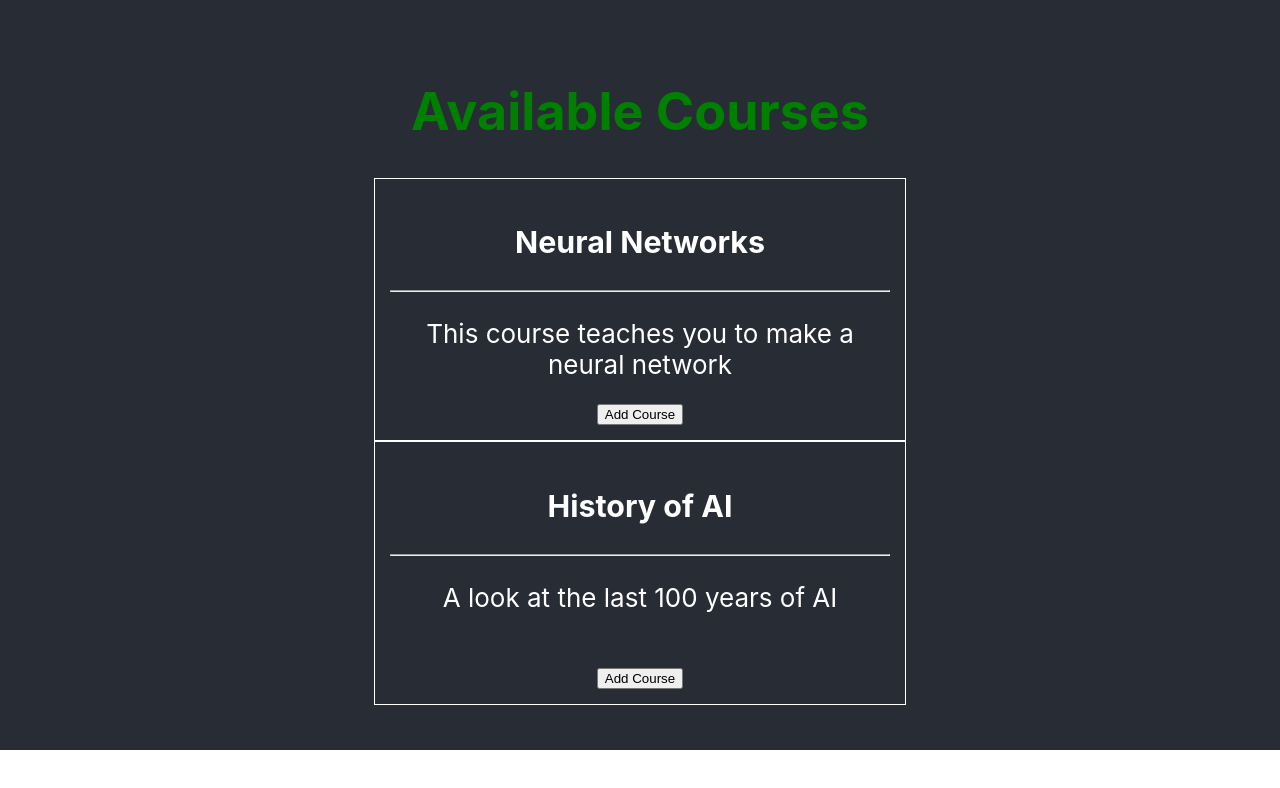
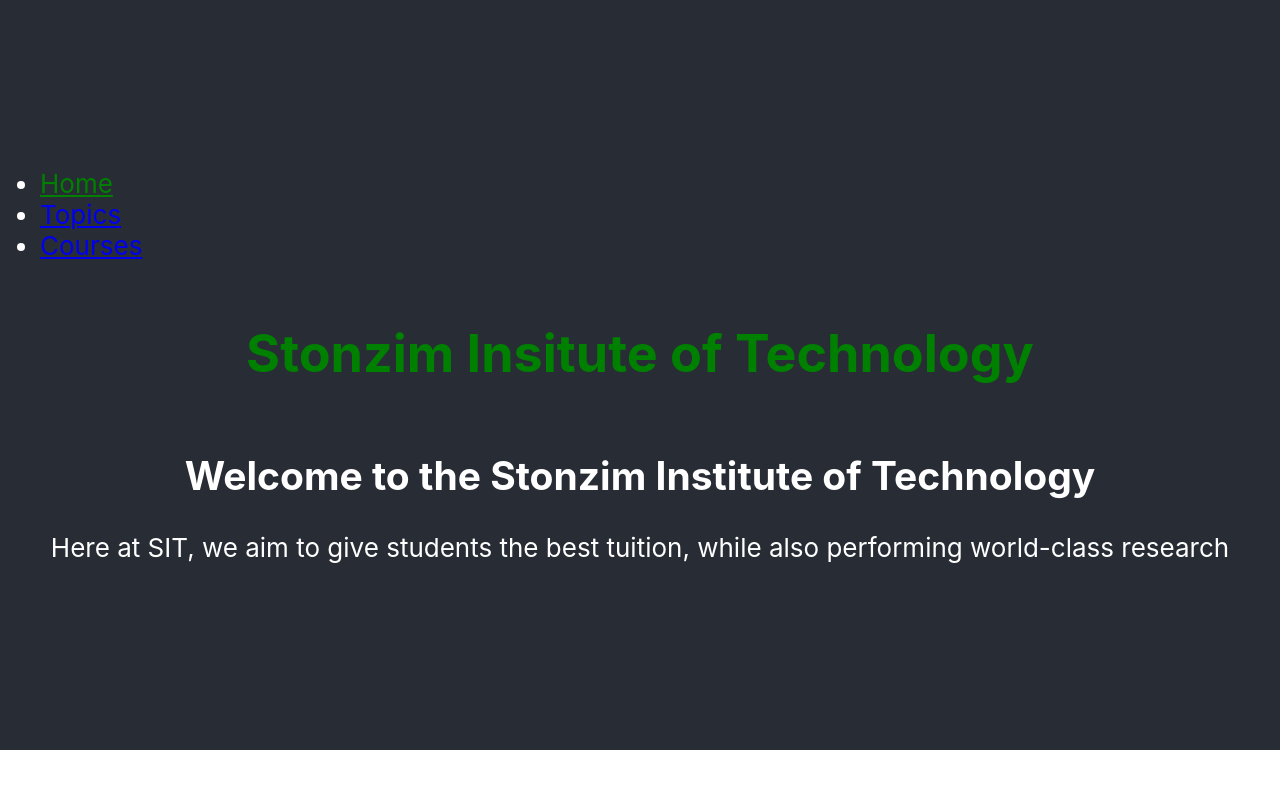
Before and after one commit to stonzim/CourseFrontend, a React (Create React App) app: page / in a window 1280 px wide. Shown: the top 788 px of the page. Built offline with nearby package versions, Linux system fonts and the light colour scheme.

Commit message:
Added extra pages

```diff
--- a/package.json
+++ b/package.json
@@ -9,6 +9,7 @@
     "node-sass": "^4.13.1",
     "react": "^16.12.0",
     "react-dom": "^16.12.0",
+    "react-router-dom": "^5.1.2",
     "react-scripts": "^3.4.0"
   },
   "scripts": {
--- a/src/App.js
+++ b/src/App.js
@@ -1,45 +1,71 @@
-import React, { useState, useRef } from "react";
+import React from "react";
 import "./App.scss";
-import Course from "./components/Course";
-import { ADDRCONFIG } from "dns";
+// import Course from "./components/Course";
+import { BrowserRouter, Route, Link, NavLink } from "react-router-dom";
+import coursesss from "./pages/Courses";
+import index from "./pages/Index";
 
-const initialCourses = [
-  {
-    id: 1,
-    title: "Neural Networks",
-    desc: "This course teaches you to make a neural network"
-  },
-  {
-    id: 2,
-    title: "History of AI",
-    desc: "A look at the last 100 years of AI"
-  }
-];
+// const initialCourses = [
+//   {
+//     id: 1,
+//     title: "Neural Networks",
+//     desc: "This course teaches you to make a neural network"
+//   },
+//   {
+//     id: 2,
+//     title: "History of AI",
+//     desc: "A look at the last 100 years of AI"
+//   }
+// ];
 
 function App() {
-  const [courses, setCourses] = useState(initialCourses);
+  //   const [courses, setCourses] = useState(initialCourses);
 
-  const addCourseHandler = e => {
-    const copyCourses = courses.filter(course => course !== this);
-    setCourses(copyCourses);
-  };
+  //   function addCourseHandler(e) {
+  //     const copyCourses = courses.filter(
+  //       course => course.id !== parseInt(e.target.name)
+  //     );
+
+  //     setCourses(copyCourses);
+  //   }
 
   return (
+    <BrowserRouter>
       <div className="App">
         <header className="App-header">
-        <h1 className="green App-title">Available Courses</h1>
-        {courses.map((course, i) => (
-          <div>
+          <nav align="left">
+            <ul>
+              <li>
+                <NavLink to="/" exact activeStyle={{ color: "green" }}>
+                  Home
+                </NavLink>
+              </li>
+              <li>
+                <NavLink to="/topics" exact activeStyle={{ color: "green" }}>
+                  Topics
+                </NavLink>
+              </li>
+              <li>
+                <NavLink to="/courses" exact activeStyle={{ color: "green" }}>
+                  Courses
+                </NavLink>
+              </li>
+            </ul>
+          </nav>
+          <h1 className="green App-title">Stonzim Insitute of Technology</h1>
+          <Route path="/" exact component={index}></Route>
+          <Route path="/courses" exact component={coursesss}></Route>
+          {/* {courses.map((course, i) => (
+            <div key={i}>
               <Course
-              title={course.title}
-              desc={course.desc}
-              key={`${i}${course.title}${course.desc}`}
+                course={course}
+                key={i}
                 onClick={addCourseHandler}
-            ></Course>
-          </div>
-        ))}
+              ></Course> */}
+          {/* </div> */}
         </header>
       </div>
+    </BrowserRouter>
   );
 }
 
--- a/src/App.scss
+++ b/src/App.scss
@@ -23,3 +23,9 @@ $colour: green;
 .green {
   color: $colour;
 }
+
+nav {
+  margin-left: 0;
+  margin-right: auto;
+  text-align: left;
+}
--- a/src/components/Course.js
+++ b/src/components/Course.js
@@ -1,15 +1,15 @@
-import React, { useState } from "react";
+import React from "react";
 import "./Course.scss";
 
 function Course(props) {
-  //   const [flag, setFlag] = useState(false);
-  //   let flag = false;
   return (
     <div className="course-style">
-      <h3>{props.title}</h3>
+      <h3>{props.course.title}</h3>
       <hr></hr>
-      <p>{props.desc}</p>
-      <button onClick={props.onClick}>Add Course</button>
+      <p>{props.course.desc}</p>
+      <button name={props.course.id} onClick={props.onClick}>
+        Add Course
+      </button>
     </div>
   );
 }
--- /dev/null
+++ b/src/pages/Courses.js
@@ -0,0 +1,42 @@
+import React, { useState } from "react";
+import Course from "../components/Course";
+
+const initialCourses = [
+  {
+    id: 1,
+    title: "Neural Networks",
+    desc: "This course teaches you to make a neural network"
+  },
+  {
+    id: 2,
+    title: "History of AI",
+    desc: "A look at the last 100 years of AI"
+  }
+];
+
+function Courses() {
+  const [courses, setCourses] = useState(initialCourses);
+
+  function addCourseHandler(e) {
+    const copyCourses = courses.filter(
+      course => course.id !== parseInt(e.target.name)
+    );
+
+    setCourses(copyCourses);
+  }
+
+  return (
+    <div>
+      <header>
+        <h1>Courses</h1>
+      </header>
+      {courses.map((course, i) => (
+        <div key={i}>
+          <Course course={course} key={i} onClick={addCourseHandler}></Course>
+        </div>
+      ))}
+    </div>
+  );
+}
+
+export default Courses;
--- /dev/null
+++ b/src/pages/Index.js
@@ -0,0 +1,15 @@
+import React from "react";
+
+function Index() {
+  return (
+    <div>
+      <h2>Welcome to the Stonzim Institute of Technology</h2>
+      <p>
+        Here at SIT, we aim to give students the best tuition, while also
+        performing world-class research
+      </p>
+    </div>
+  );
+}
+
+export default Index;
```
Also changed, not shown: 1 other file (tests, documents, lock files or other folders). Lines whose indentation alone changed are shown as unchanged.
